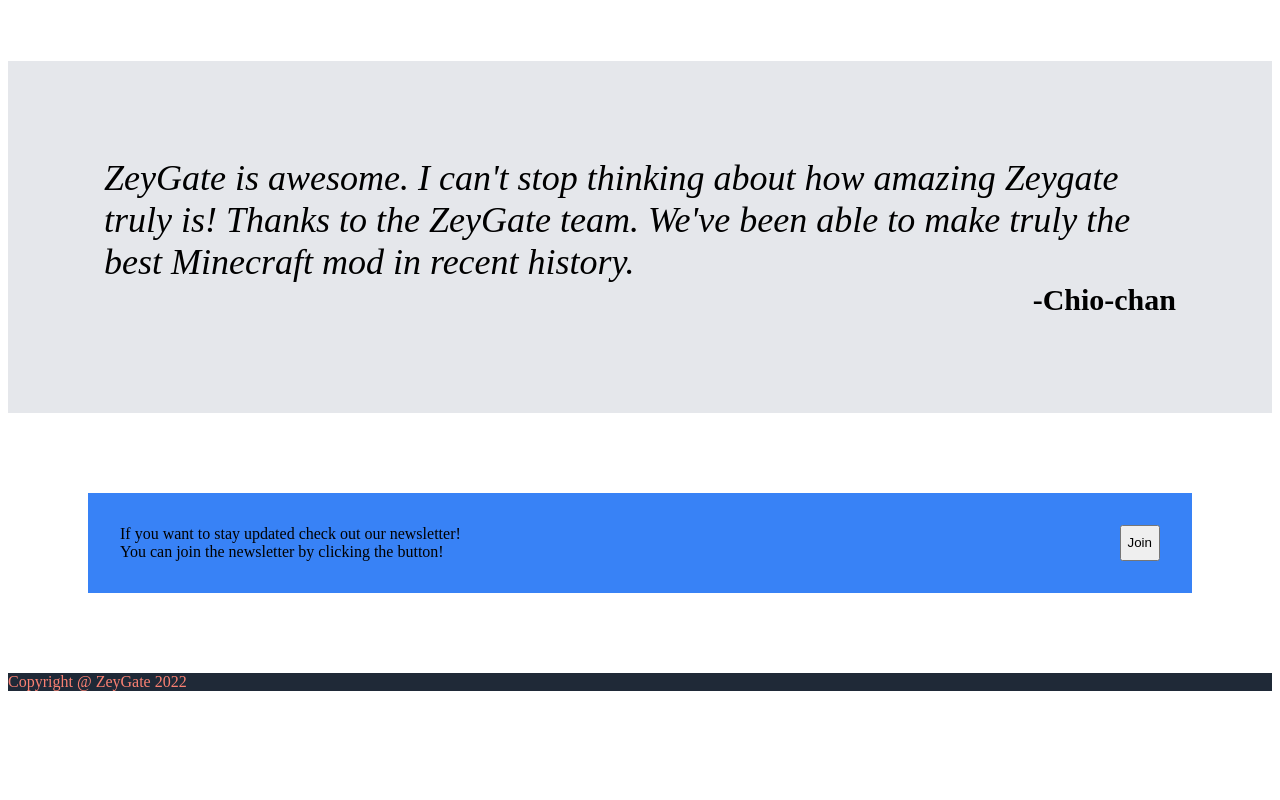
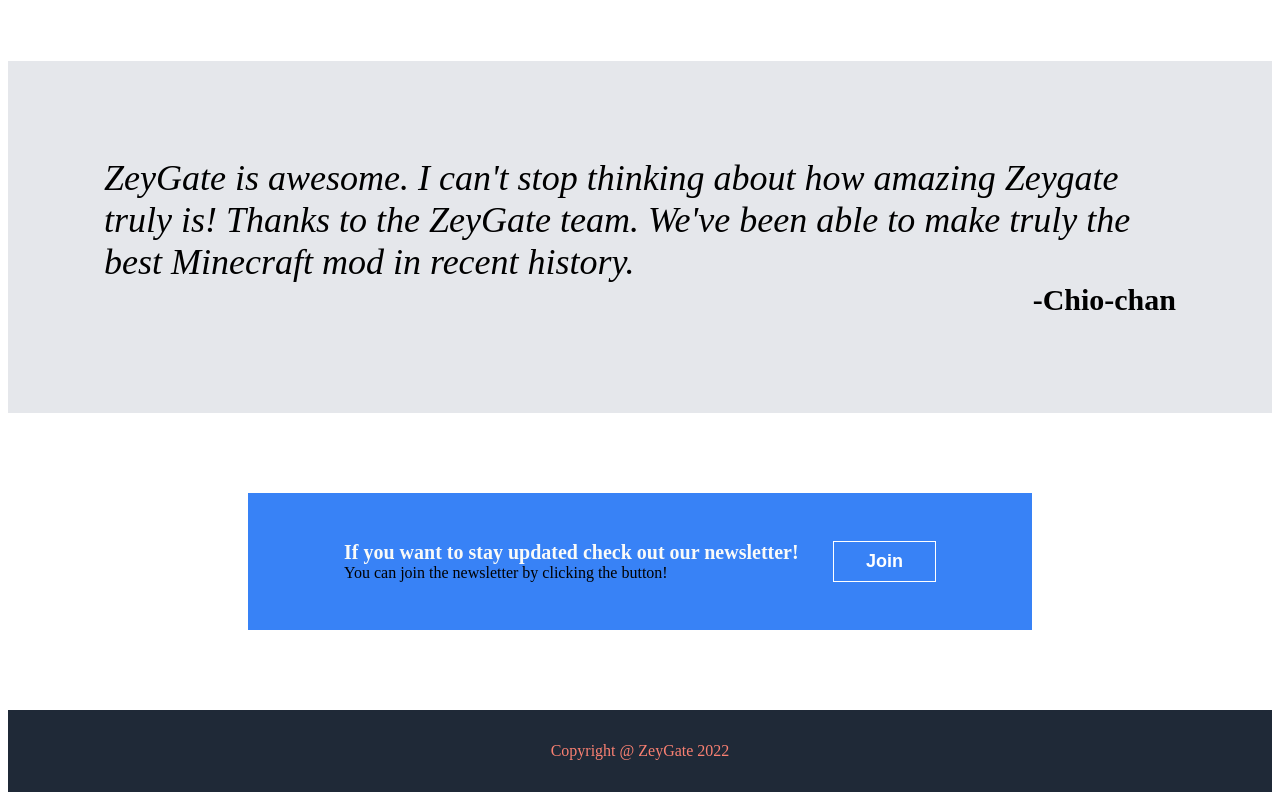
Before and after one commit to snowjelly/snow-web, a plain HTML site: page index.html in a window 1280 px wide. Shown: the part 743-1543 px from the top of the page. Before the commit the page ends 1442 px from the top, so only its background shows below. Drawn offline with Linux system fonts and the light colour scheme.

Commit message:
finished action and footer

```diff
--- a/css/styles.css
+++ b/css/styles.css
@@ -145,6 +145,7 @@ li {
 .special-body {
     display: flex;
     padding: 5rem;
+    margin-inline: 10rem;
     justify-content: center;
 }
 
@@ -157,7 +158,8 @@ li {
     display: flex;
     flex: 1;
     background-color: #3882F6;
-    padding: 2rem;
+    padding: 3rem;
+    padding-inline: 6rem;
 }
 
 .button {
@@ -165,3 +167,25 @@ li {
     flex: 1;
     justify-content: right;
 }
+
+.button > * {
+    background-color: #3882F6;
+    border: 1px solid white;
+    color: white;
+    font-weight: bold;
+    font-size: large;
+    padding-inline: 2rem;
+}
+
+.action-body {
+    font-size: 20px;
+    color: #F9FAF8;
+    font-weight: bold;
+}
+
+.footer {
+    display: flex;
+    justify-content: center;
+    align-content: flex-end;
+    padding: 2rem;
+}
```
